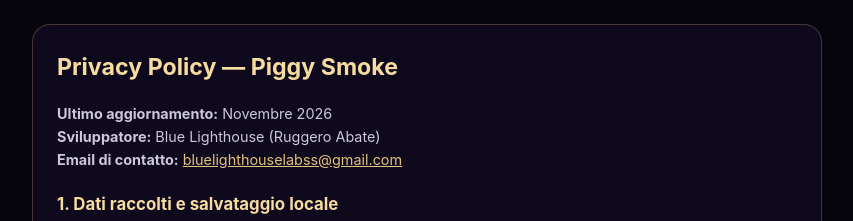
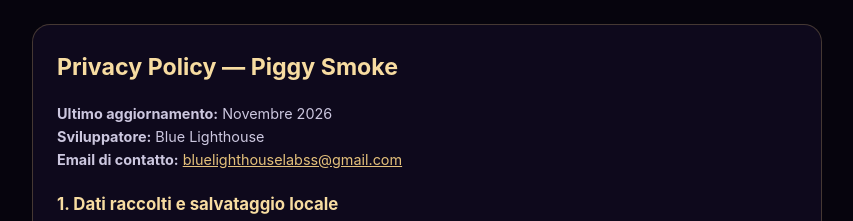
Before and after one commit to bluelighthouselabss-sys/bluelighthouselabss-sys.github.io, a plain HTML site: page privacy.html in a window 1280 px wide. Shown: the top 221 px of the page, without its empty margins (213-1066 px from the left). Drawn offline with Linux system fonts and the light colour scheme.

Commit message:
Update privacy.html

```diff
--- a/privacy.html
+++ b/privacy.html
@@ -15,7 +15,7 @@
   <div class="wrap">
     <h1>Privacy Policy — Piggy Smoke</h1>
     <p><strong>Ultimo aggiornamento:</strong> Novembre 2026<br/>
-       <strong>Sviluppatore:</strong> Blue Lighthouse (Ruggero Abate)<br/>
+       <strong>Sviluppatore:</strong> Blue Lighthouse<br/>
        <strong>Email di contatto:</strong> <a href="mailto:bluelighthouselabss@gmail.com">bluelighthouselabss@gmail.com</a></p>
 
     <h2>1. Dati raccolti e salvataggio locale</h2>
```
